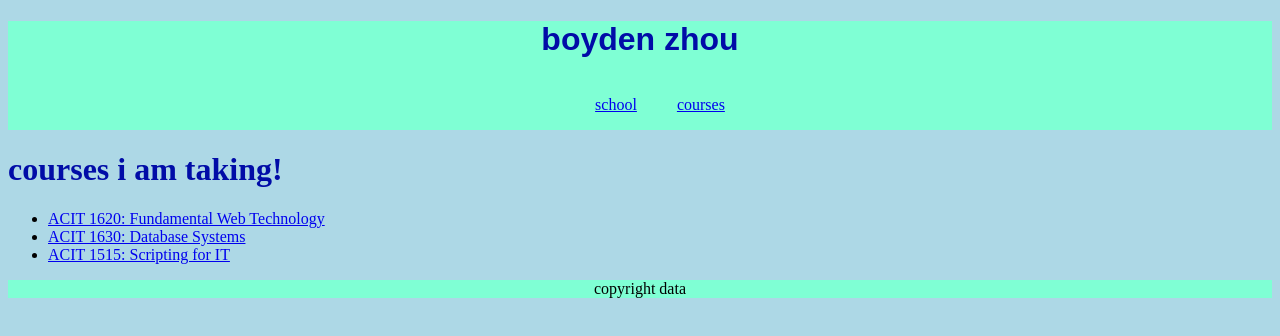
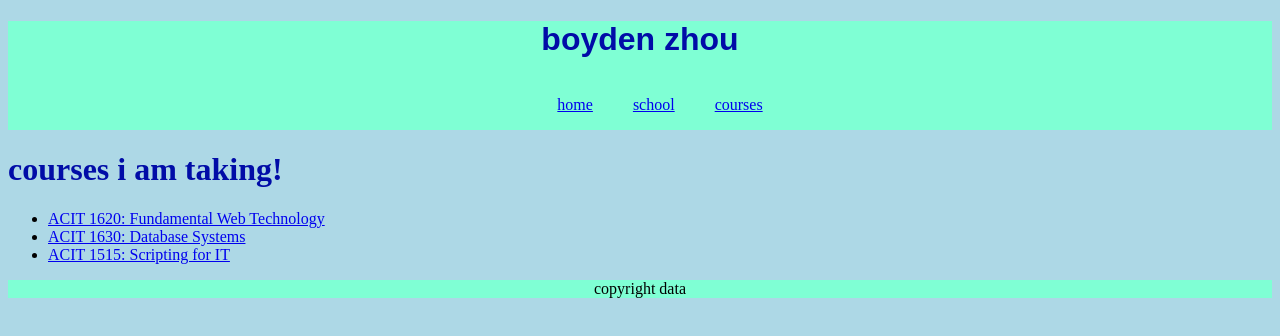
Before and after one commit to boydenz/personal_profile, a plain HTML site: page misc/courses.html in a window 1280 px wide. Drawn offline with Linux system fonts and the light colour scheme.

Commit message:
added home to nav

```diff
--- a/misc/courses.html
+++ b/misc/courses.html
@@ -12,8 +12,9 @@
                 <h1 class="nametitle">boyden zhou</h1>
             </header>
         <nav>
-                <ul><a href=school.html>school</a></ul>
-                <ul><a href=courses.html>courses</a></ul>
+            <ul><a href=../index.html>home</a></ul>
+            <ul><a href=school.html>school</a></ul>
+            <ul><a href=courses.html>courses</a></ul>
         </nav>
         </div>
         <main>
```
Also changed, not shown: index.html (+1 -0 lines), misc/school.html (+1 -0 lines), css/stylesheet.css (line endings or trailing spaces).
